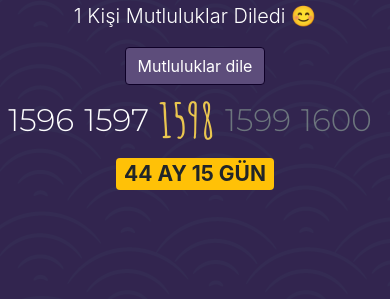
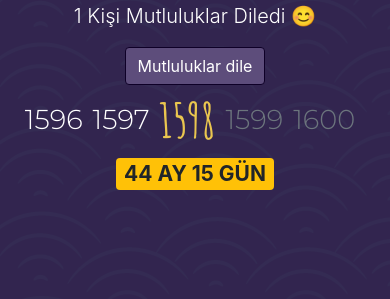
Before and after one commit to aycanozarpaci/Sevgi-Sayar-Sevgili-Script, a PHP site: page / in a window 390 px wide. Shown: the part 420-719 px from the top of the page. Run offline with PHP 8.4, Linux system fonts and the light colour scheme; data comes from the database, SQL or seed files in the repository; some libraries are stand-ins or nearby versions.

Commit message:
Screen Responsive
Mobil cihazlarda ekran 10px kadar sağa sola kayma problemi yaşıyordu Fixlendi.

```diff
--- a/css/style.css
+++ b/css/style.css
@@ -50,8 +50,7 @@
     }
 
     .gun{
-        font-size:8vw;
-
+        font-size:7vw;
         font-weight: 300;
     }
 
```
